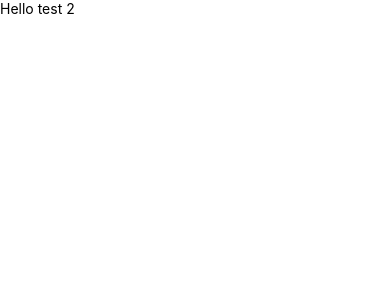
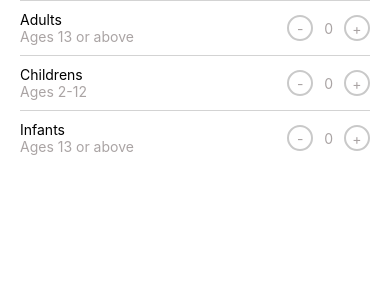
Before and after one commit to shubham8175/Airbnb_Clone, a React Native app: screen / in a window 390 px wide. Shown: the top 300 px of the page. Built offline with nearby package versions, Linux system fonts and the light colour scheme.

Commit message:
Guest Screen is done

```diff
--- a/src/screens/Guest/index.js
+++ b/src/screens/Guest/index.js
@@ -1,13 +1,60 @@
-import {Text, View } from 'react-native'
-import React from 'react'
-import styles from './styles'
+import {Text, TouchableOpacity, View} from 'react-native';
+import React, { useState } from 'react';
+import styles from './styles';
 
 const GuestScreen = () => {
+const [adults, setAdults]=useState(0);
+const [childrens, setChildrens]=useState(0);
+const [infants, setInfants]=useState(0);
   return (
     <View>
-  <Text>Hello test 2</Text>
+      <View style={styles.row}>
+        <View>
+          <Text>Adults</Text>
+          <Text style={styles.age}>Ages 13 or above</Text>
+        </View>
+        <View style={styles.buttonsWithValue}>
+          <TouchableOpacity onPress={()=>setAdults(Math.max(0,adults - 1))} style={styles.plusMinus}>
+            <Text style={styles.buttonColor}>-</Text>
+          </TouchableOpacity>
+          <Text style={styles.valueText}>{adults}</Text>
+          <TouchableOpacity onPress={()=>setAdults(adults + 1)} style={styles.plusMinus}>
+            <Text style={styles.buttonColor}>+</Text>
+          </TouchableOpacity>
+        </View>
+      </View>
+      <View style={styles.row}>
+        <View>
+          <Text>Childrens</Text>
+          <Text style={styles.age}>Ages 2-12</Text>
+        </View>
+        <View style={styles.buttonsWithValue}>
+          <TouchableOpacity onPress={()=>setChildrens(Math.max(0,childrens - 1))} style={styles.plusMinus}>
+            <Text style={styles.buttonColor}>-</Text>
+          </TouchableOpacity>
+          <Text style={styles.valueText}>{childrens}</Text>
+          <TouchableOpacity onPress={()=>setChildrens(childrens + 1)} style={styles.plusMinus}>
+            <Text style={styles.buttonColor}>+</Text>
+          </TouchableOpacity>
+        </View>
+      </View>
+      <View style={styles.row}>
+        <View>
+          <Text>Infants</Text>
+          <Text style={styles.age}>Ages 13 or above</Text>
+        </View>
+        <View style={styles.buttonsWithValue}>
+          <TouchableOpacity onPress={()=>setInfants(Math.max(0,infants - 1))} style={styles.plusMinus}>
+            <Text style={styles.buttonColor}>-</Text>
+          </TouchableOpacity>
+          <Text style={styles.valueText}>{infants}</Text>
+          <TouchableOpacity onPress={()=>setInfants(infants + 1)} style={styles.plusMinus}>
+            <Text style={styles.buttonColor}>+</Text>
+          </TouchableOpacity>
+        </View>
+      </View>
     </View>
-  )
-}
+  );
+};
 
-export default GuestScreen
+export default GuestScreen;
--- a/src/screens/Guest/styles.js
+++ b/src/screens/Guest/styles.js
@@ -1,6 +1,39 @@
-import { StatusBarStyle, StyleSheet } from "react-native";
+import {StatusBarStyle, StyleSheet} from 'react-native';
 
-const styles=StyleSheet.create({
+const styles = StyleSheet.create({
+  row: {
+    flexDirection: 'row',
+    justifyContent: 'space-between',
+    borderTopWidth: 1,
+    borderColor: 'lightgrey',
+    marginHorizontal: 20,
+    paddingVertical:10
 
-})
+  },
+
+  buttonsWithValue: {
+    flexDirection: 'row',
+    alignItems: 'center',
+  },
+  plusMinus: {
+    height: 26,
+    width: 26,
+    borderWidth: 2,
+    borderColor: '#C9C9C9',
+    justifyContent: 'center',
+    alignItems: 'center',
+    borderRadius: 13,
+   marginLeft:11
+  },
+  valueText: {
+    color: '#AAA4A4',
+    marginLeft:11
+  },
+  buttonColor: {
+    color: '#AAA4A4',
+  },
+  age: {
+    color: '#AAA4A4',
+  },
+});
 export default styles;
--- a/src/screens/Home/index.js
+++ b/src/screens/Home/index.js
@@ -3,7 +3,7 @@ import React from 'react';
 import styles from '../Home/styles';
 import Fontisto from 'react-native-vector-icons/Fontisto';
 
-const index = () => {
+const HomeScreen = () => {
   return (
     <View>
       <ImageBackground
@@ -24,4 +24,4 @@ const index = () => {
   );
 };
 
-export default index;
+export default HomeScreen;
```
